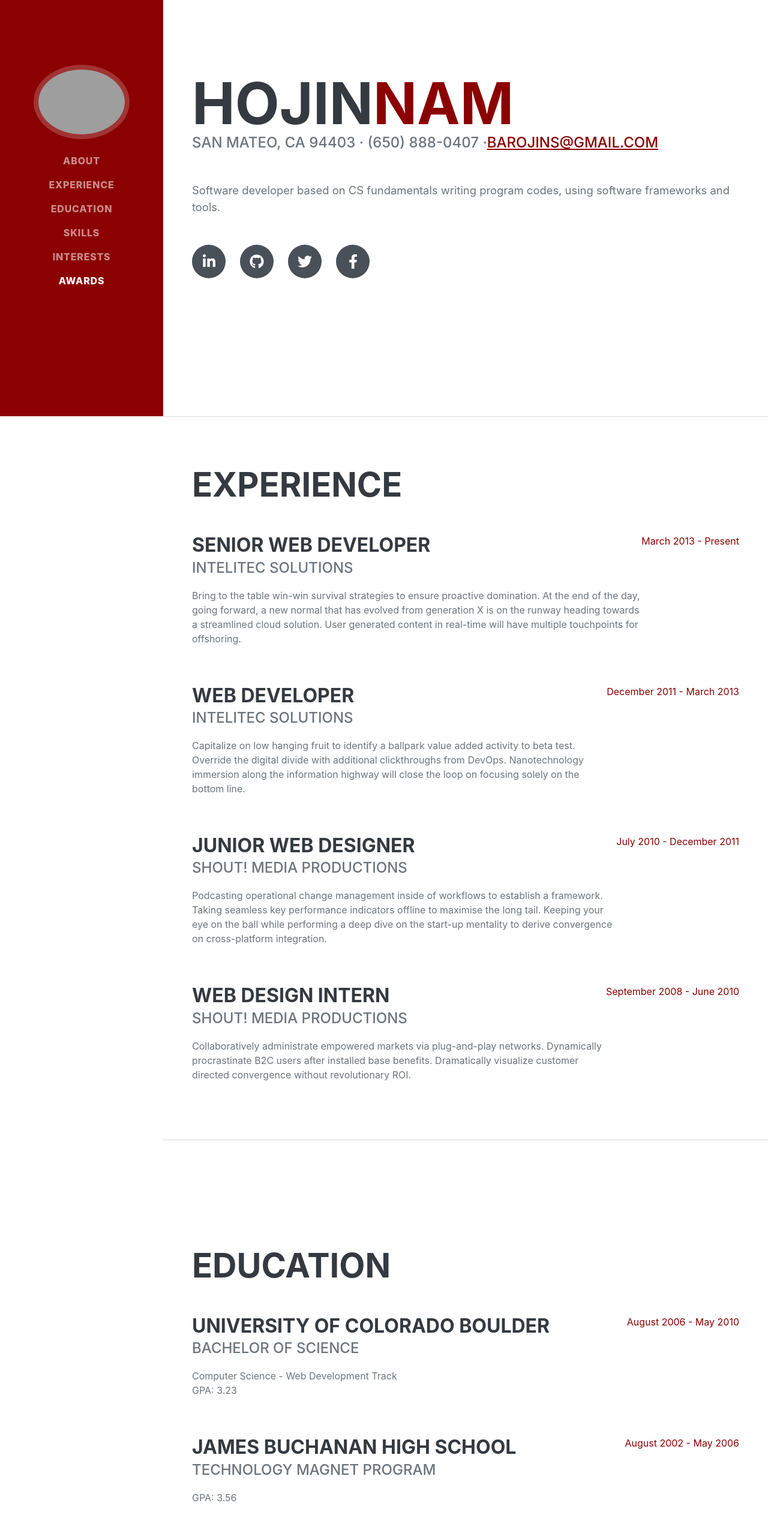
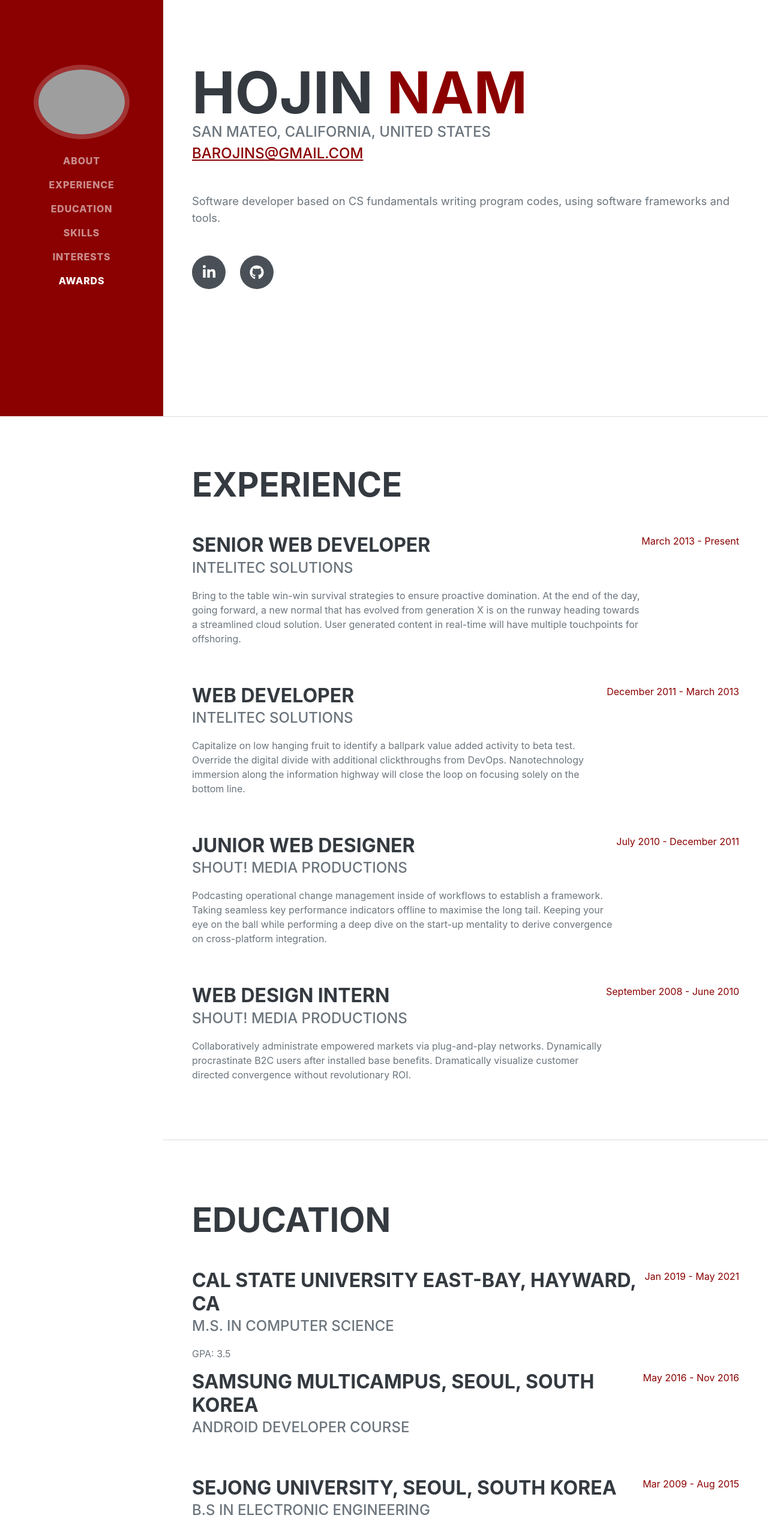
Before and after one commit to barojin/pages, a React (Create React App) app: page / in a window 1280 px wide. Shown: the part 106-2672 px from the top of the page at 60% size. Built offline with nearby package versions, Linux system fonts and the light colour scheme; grey boxes are pictures that could not be loaded; a web font is replaced by a local one.

Commit message:
Change the contents except experience

```diff
--- a/src/components/about.jsx
+++ b/src/components/about.jsx
@@ -10,18 +10,16 @@ render() {
     <div className="resume-section-content">
       <h1 className="mb-0">
         Hojin
-        <span className="text-primary">Nam</span>
+        <span className="text-primary"> Nam</span>
       </h1>
       <div className="subheading mb-5">
-        San Mateo, CA 94403 · (650) 888-0407 ·
-        <a href="mailto:name@email.com">barojins@gmail.com</a>
+        <a>San Mateo, California, United States<br></br></a>
+        <a href="mailto:name@email.com"> barojins@gmail.com</a>
       </div>
       <p className="lead mb-5">Software developer based on CS fundamentals writing program codes, using software frameworks and tools.</p>
       <div className="social-icons">
-        <a className="social-icon" href="#!"><i className="fab fa-linkedin-in" /></a>
-        <a className="social-icon" href="#!"><i className="fab fa-github" /></a>
-        <a className="social-icon" href="#!"><i className="fab fa-twitter" /></a>
-        <a className="social-icon" href="#!"><i className="fab fa-facebook-f" /></a>
+        <a className="social-icon" href="https://www.linkedin.com/in/barojin/"><i className="fab fa-linkedin-in" /></a>
+        <a className="social-icon" href="https://github.com/barojin/"><i className="fab fa-github" /></a>
       </div>
     </div>
   </section>
--- a/src/components/awards.jsx
+++ b/src/components/awards.jsx
@@ -12,8 +12,9 @@ render() {
     <ul className="fa-ul mb-0">
       <li>
         <span className="fa-li"><i className="fas fa-trophy text-warning" /></span>
-        Google Analytics Certified Developer
+        AWS Certified Cloud Practitioner
       </li>
+{/*
       <li>
         <span className="fa-li"><i className="fas fa-trophy text-warning" /></span>
         Mobile Web Specialist - Google Certification
@@ -48,6 +49,7 @@ render() {
         <sup>rd</sup>
         Place - James Buchanan High School - Hackathon 2005
       </li>
+*/}
     </ul>
   </div>
 </section>
--- a/src/components/education.jsx
+++ b/src/components/education.jsx
@@ -9,22 +9,27 @@ render() {
   <section className="resume-section" id="education">
     <div className="resume-section-content">
       <h2 className="mb-5">Education</h2>
+      <div className="d-flex flex-column flex-md-row justify-content-between">
+        <div className="flex-grow-1">
+          <h3 className="mb-0">Cal State University East-bay, Hayward, CA</h3>
+          <div className="subheading mb-3">M.S. in Computer Science</div>
+          <p>GPA: 3.5</p>
+        </div>
+        <div className="flex-shrink-0"><span className="text-primary">Jan 2019 - May 2021</span></div>
+      </div>
       <div className="d-flex flex-column flex-md-row justify-content-between mb-5">
         <div className="flex-grow-1">
-          <h3 className="mb-0">University of Colorado Boulder</h3>
-          <div className="subheading mb-3">Bachelor of Science</div>
-          <div>Computer Science - Web Development Track</div>
-          <p>GPA: 3.23</p>
+          <h3 className="mb-0">Samsung Multicampus, Seoul, South Korea</h3>
+          <div className="subheading mb-3">Android developer course</div>
         </div>
-        <div className="flex-shrink-0"><span className="text-primary">August 2006 - May 2010</span></div>
+        <div className="flex-shrink-0"><span className="text-primary">May 2016 - Nov 2016</span></div>
       </div>
-      <div className="d-flex flex-column flex-md-row justify-content-between">
+      <div className="d-flex flex-column flex-md-row justify-content-between mb-5">
         <div className="flex-grow-1">
-          <h3 className="mb-0">James Buchanan High School</h3>
-          <div className="subheading mb-3">Technology Magnet Program</div>
-          <p>GPA: 3.56</p>
+          <h3 className="mb-0">Sejong University, Seoul, South Korea</h3>
+          <div className="subheading mb-3">B.S in Electronic Engineering</div>
         </div>
-        <div className="flex-shrink-0"><span className="text-primary">August 2002 - May 2006</span></div>
+        <div className="flex-shrink-0"><span className="text-primary">Mar 2009 - Aug 2015</span></div>
       </div>
     </div>
   </section>
--- a/src/components/interests.jsx
+++ b/src/components/interests.jsx
@@ -9,8 +9,13 @@ render() {
   <section className="resume-section" id="interests">
     <div className="resume-section-content">
       <h2 className="mb-5">Interests</h2>
-      <p>Apart from being a web developer, I enjoy most of my time being outdoors. In the winter, I am an avid skier and novice ice climber. During the warmer months here in Colorado, I enjoy mountain biking, free climbing, and kayaking.</p>
-      <p className="mb-0">When forced indoors, I follow a number of sci-fi and fantasy genre movies and television shows, I am an aspiring chef, and I spend a large amount of my free time exploring the latest technology advancements in the front-end web development world.</p>
+      <p>Rock climbing, Dancing, Singing, Cooking, Bicycle</p>
+      <ul className="list-inline dev-icons">
+        <li className="list-inline-item"><i className="fas fa-bicycle" /></li>
+        <li className="list-inline-item"><i className="fas fa-music" /></li>
+        <li className="list-inline-item"><i className="fas fa-microphone" /></li>
+        <li className="list-inline-item"><i className="fas fa-bread-slice" /></li>
+      </ul>
     </div>
   </section>
   <hr className="m-0" />
--- a/src/components/skills.jsx
+++ b/src/components/skills.jsx
@@ -9,21 +9,24 @@ render() {
   <section className="resume-section" id="skills">
     <div className="resume-section-content">
       <h2 className="mb-5">Skills</h2>
-      <div className="subheading mb-3">Programming Languages &amp; Tools</div>
+      <div className="subheading mb-3">Programming Languages</div>
+        <p>Java, Python, C#, Javascript, HTML5, CSS, SQL(Oracle)</p>
+        <div className="subheading mb-3">Framework & Library</div>
+        <p>Spring, .NET, React, node.js</p>
+        <div className="subheading mb-3">Tools</div>
+        <p>Git, AWS(S3, Elastic Beanstalk), Docker, VMware</p>
       <ul className="list-inline dev-icons">
+        <li className="list-inline-item"><i className="fab fa-java" /></li>
+        <li className="list-inline-item"><i className="fab fa-python" /></li>
+        <li className="list-inline-item"><i className="fab fa-microsoft" /></li>
+        <li className="list-inline-item"><i className="fab fa-js-square" /></li>
         <li className="list-inline-item"><i className="fab fa-html5" /></li>
         <li className="list-inline-item"><i className="fab fa-css3-alt" /></li>
-        <li className="list-inline-item"><i className="fab fa-js-square" /></li>
-        <li className="list-inline-item"><i className="fab fa-angular" /></li>
         <li className="list-inline-item"><i className="fab fa-react" /></li>
         <li className="list-inline-item"><i className="fab fa-node-js" /></li>
-        <li className="list-inline-item"><i className="fab fa-sass" /></li>
-        <li className="list-inline-item"><i className="fab fa-less" /></li>
-        <li className="list-inline-item"><i className="fab fa-wordpress" /></li>
-        <li className="list-inline-item"><i className="fab fa-gulp" /></li>
-        <li className="list-inline-item"><i className="fab fa-grunt" /></li>
-        <li className="list-inline-item"><i className="fab fa-npm" /></li>
       </ul>
+
+
       <div className="subheading mb-3">Workflow</div>
       <ul className="fa-ul mb-0">
         <li>
@@ -40,7 +43,7 @@ render() {
         </li>
         <li>
           <span className="fa-li"><i className="fas fa-check" /></span>
-          Agile Development &amp; Scrum
+          Agile Development
         </li>
       </ul>
     </div>
```
